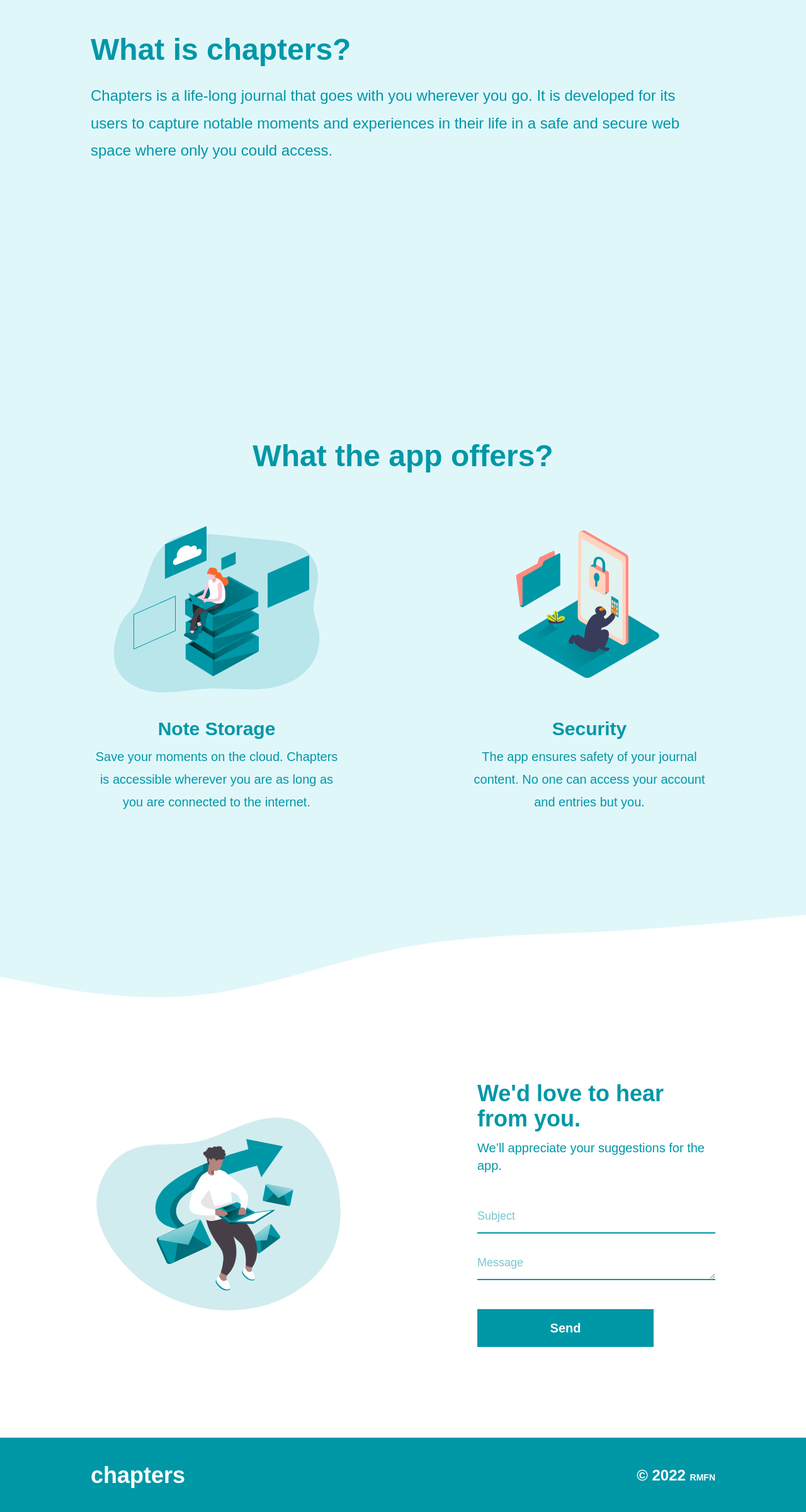
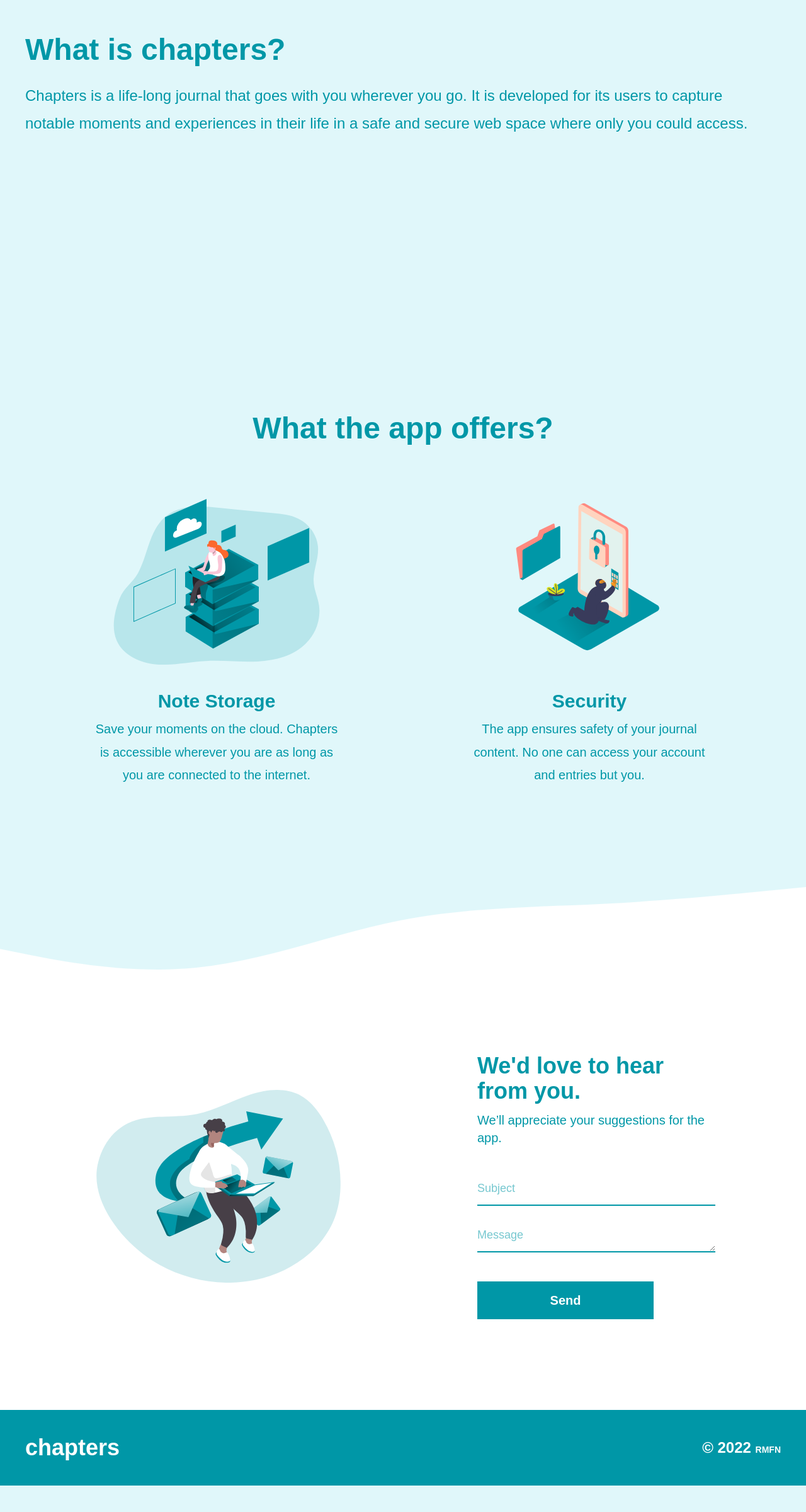
Before and after one commit to naveraraycia/chapters, a React (Create React App) app: page /about in a window 1280 px wide. Shown: the part 296-2696 px from the top of the page at 63% size. After the commit the page ends 2654 px from the top, so only its background shows below. Built offline with nearby package versions, Linux system fonts and the light colour scheme.

Commit message:
Fixed media query on larger screen sizes

```diff
--- a/src/components/Footer.jsx
+++ b/src/components/Footer.jsx
@@ -4,8 +4,8 @@ function Footer() {
   const footerYear = new Date().getFullYear()
   const navigate = useNavigate()
   return (
-    <footer className='px-5 py-10 sm:px-10 xl:px-36 bg-darkBlueGreen'>
-      <div className="flex flex-col space-y-5 justify-between items-center md:flex-row md:space-y-0">
+    <footer className='py-10 bg-darkBlueGreen'>
+      <div className="flex flex-col px-5 space-y-5 mx-auto w-full max-w-[1800px] justify-between items-center sm:px-10 md:flex-row md:space-y-0">
         <h1 className="font-sans text-white font-black text-4xl hover:cursor-pointer" onClick={()=> navigate('/')}>chapters</h1>
         <p className="font-sans font-bold text-2xl text-white">&copy; {footerYear} <span className='text-sm font-semibold uppercase'>rmfn</span> </p>
       </div>
--- a/src/components/Navbar.jsx
+++ b/src/components/Navbar.jsx
@@ -47,7 +47,7 @@ function Navbar() {
 
   return (
     <>
-    <nav className='flex items-center justify-between px-5 py-10 sm:px-10 md:py-16 xl:px-36'>
+    <nav className='flex items-center max-w-[1800px] mx-auto w-full justify-between px-5 py-10 sm:px-10 md:py-16'>
       <p className="font-sans z-40 text-5xl font-black text-darkBlueGreen hover:cursor-pointer" onClick={()=> navigate('/') }>chapters</p>
 
       <ul className='hidden h-10 font-sans text-2xl font-bold md:flex md:items-center md:space-x-8 '>
--- a/src/pages/About.jsx
+++ b/src/pages/About.jsx
@@ -11,7 +11,7 @@ function About() {
     <div className='flex flex-col justify-between min-h-screen'>
       <Navbar />
 
-      <section id='description' className="px-5 py-10 my-32 sm:px-10 xl:px-36">
+      <section id='description' className="px-5 max-w-[1800px] w-full self-center py-10 my-32 sm:px-10 ">
         <div className="flex flex-col items-start space-y-10">
           <div className="flex flex-col space-y-5">
             <h1 className="font-sans text-4xl font-black text-darkBlueGreen text-center xl:text-left xl:text-5xl xl:leading-[130.5%]">What is chapters?</h1>
--- a/src/pages/Chapter.jsx
+++ b/src/pages/Chapter.jsx
@@ -52,7 +52,7 @@ function Chapter() {
 
   return (
     <div className='flex flex-col justify-between min-h-screen'>
-    <div id="entry" className='flex flex-col space-y-10 px-5 py-10 font-sans text-darkBlueGreen sm:px-10 md:py-16 xl:px-36'>
+    <div id="entry" className='flex flex-col space-y-10 px-5 mx-auto w-full max-w-[1800px] py-10 font-sans text-darkBlueGreen sm:px-10 md:py-16'>
 
       <div className='flex flex-col space-y-3 items-center justify-between font-sans text-darkBlueGreen sm:flex-row sm:space-y-0'>
           <p className=" z-40 text-5xl font-black hover:cursor-pointer" onClick={()=> navigate('/') }>chapters</p>
--- a/src/pages/ChapterItem.jsx
+++ b/src/pages/ChapterItem.jsx
@@ -86,7 +86,7 @@ function ChapterItem() {
 
   return (
     <div className='flex flex-col justify-between min-h-screen'>
-    <div id="entry" className='flex flex-col space-y-10 px-5 py-10 font-sans text-darkBlueGreen sm:px-10 md:py-16 xl:px-36'>
+    <div className='flex flex-col space-y-10 px-5 mx-auto w-full max-w-[1800px] py-10 font-sans text-darkBlueGreen sm:px-10 md:py-16'>
 
       <div className='flex flex-col space-y-3 items-center justify-between font-sans text-darkBlueGreen sm:flex-row sm:space-y-0'>
           <p className=" z-40 text-5xl font-black hover:cursor-pointer" onClick={()=> navigate('/') }>chapters</p>
--- a/src/pages/EditProfile.jsx
+++ b/src/pages/EditProfile.jsx
@@ -94,7 +94,7 @@ function EditProfile() {
     <div className='flex flex-col justify-between min-h-screen'>
     <div>
       <Navbar />
-      <div className='flex flex-col items-center justify-center space-y-20 px-5 pt-0 pb-10 sm:px-10 md:pb-16 xl:px-36'>
+      <div className='flex flex-col items-center justify-center mx-auto w-full max-w-[1800px]  space-y-20 px-5 pt-0 pb-10 sm:px-10 md:pb-16'>
         <div className="bg-white p-10 md:py-12 md:px-20 rounded-[50px] font-sans text-darkBlueGreen flex flex-col justify-center items-center space-y-5 w-full xl:justify-center lg:flex-row xl:space-x-5 xl:space-y-0">
 
             <div className="flex flex-col space-y-5 order-2 lg:order-1">
--- a/src/pages/ForgotPassword.jsx
+++ b/src/pages/ForgotPassword.jsx
@@ -43,7 +43,7 @@ function ForgotPassword() {
   return (
     <>
 
-    <div className=' lg:pt-16 lg:px-36 flex flex-col lg:space-y-10 justify-center lg:items-center'>
+    <div className='justify-center mx-auto w-full max-w-[1800px] lg:pt-16 lg:px-36 flex flex-col lg:space-y-10  lg:items-center'>
       <p className="hidden font-sans z-40 text-5xl self-start font-black text-darkBlueGreen hover:cursor-pointer lg:block" onClick={()=> navigate('/') }>chapters</p>
 
     <div className="h-screen py-10 px-5 lg:py-16 md:px-32 font-sans lg:h-auto lg:w-fit flex flex-col items-center justify-start space-y-5 bg-white lg:rounded-[50px]">
--- a/src/pages/Home.jsx
+++ b/src/pages/Home.jsx
@@ -67,7 +67,7 @@ function Home() {
     <div className='flex flex-col justify-between min-h-screen'>
       <Navbar />
 
-      <div className='flex flex-col items-center justify-center space-y-10 px-5 sm:px-10 pt-0 pb-10 md:pb-16 xl:px-36'>
+      <div className='flex flex-col items-center mx-auto w-full max-w-[1800px]  justify-center space-y-10 px-5 sm:px-10 pt-0 pb-10 md:pb-16'>
         <div className="bg-white p-10 md:py-12 md:px-20 rounded-[50px] font-sans text-darkBlueGreen flex flex-col justify-center items-center space-y-5 w-full xl:justify-center md:flex-row xl:space-x-5 xl:space-y-0">
           <img src={homeImg} alt="Home" className='flex w-[250px] xl:w-[350px]' />
 
--- a/src/pages/LandingPage.jsx
+++ b/src/pages/LandingPage.jsx
@@ -8,7 +8,7 @@ function LandingPage() {
   return (
     <>
       <Navbar />
-      <div className="py-5 px-5 sm:px-10 xl:px-36">
+      <div className="py-5 px-5 sm:px-10 mx-auto w-full max-w-[1800px]">
         <div className="flex flex-col items-center xl:items-start justify-between space-y-10 xl:flex-row md:space-y-0 md:space-x-10">
           <div className="flex flex-col space-y-10 order-2 xl:order-1">
             <div className="flex flex-col space-y-5">
--- a/src/pages/Login.jsx
+++ b/src/pages/Login.jsx
@@ -72,7 +72,7 @@ function Login() {
         </div>
 
 
-          <div className="flex flex-col space-y-5 w-full bg-white min-h-screen items-center justify-center lg:justify-center p-5 md:px-24 md:py-16 lg:w-1/2">
+        <div className="flex flex-col space-y-5 w-full bg-white min-h-screen items-center justify-center lg:justify-center p-5 md:px-24 md:py-16 lg:w-1/2">
 
             <div className="flex flex-col space-y-4 items-center justify-center text-darkBlueGreen">
               <h1 className="font-sans font-black text-4xl text-center xl:text-5xl">Welcome Back</h1>
@@ -111,7 +111,7 @@ function Login() {
               </div>
             </div>
           </form>
-          </div>
+        </div>
       </div>
   )
 }
```
